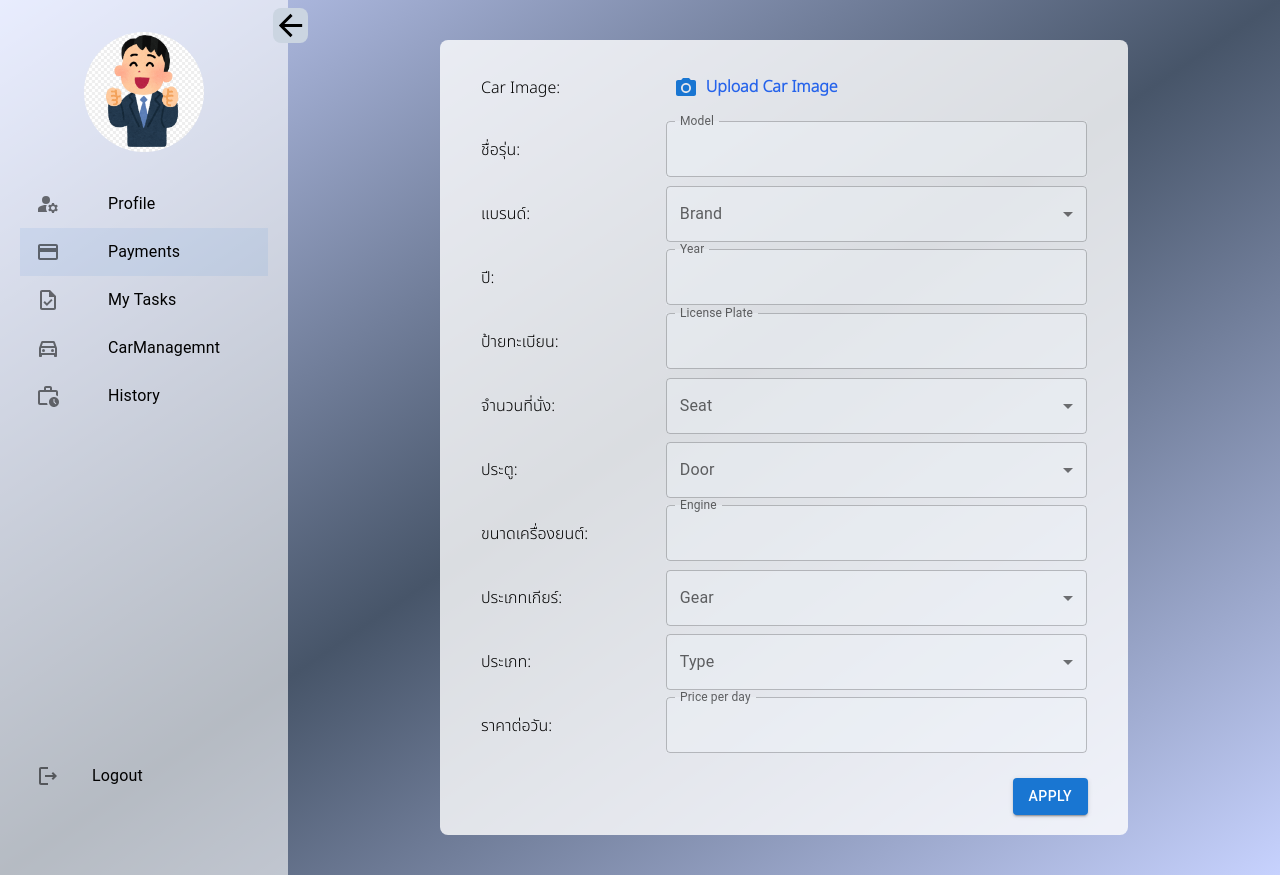
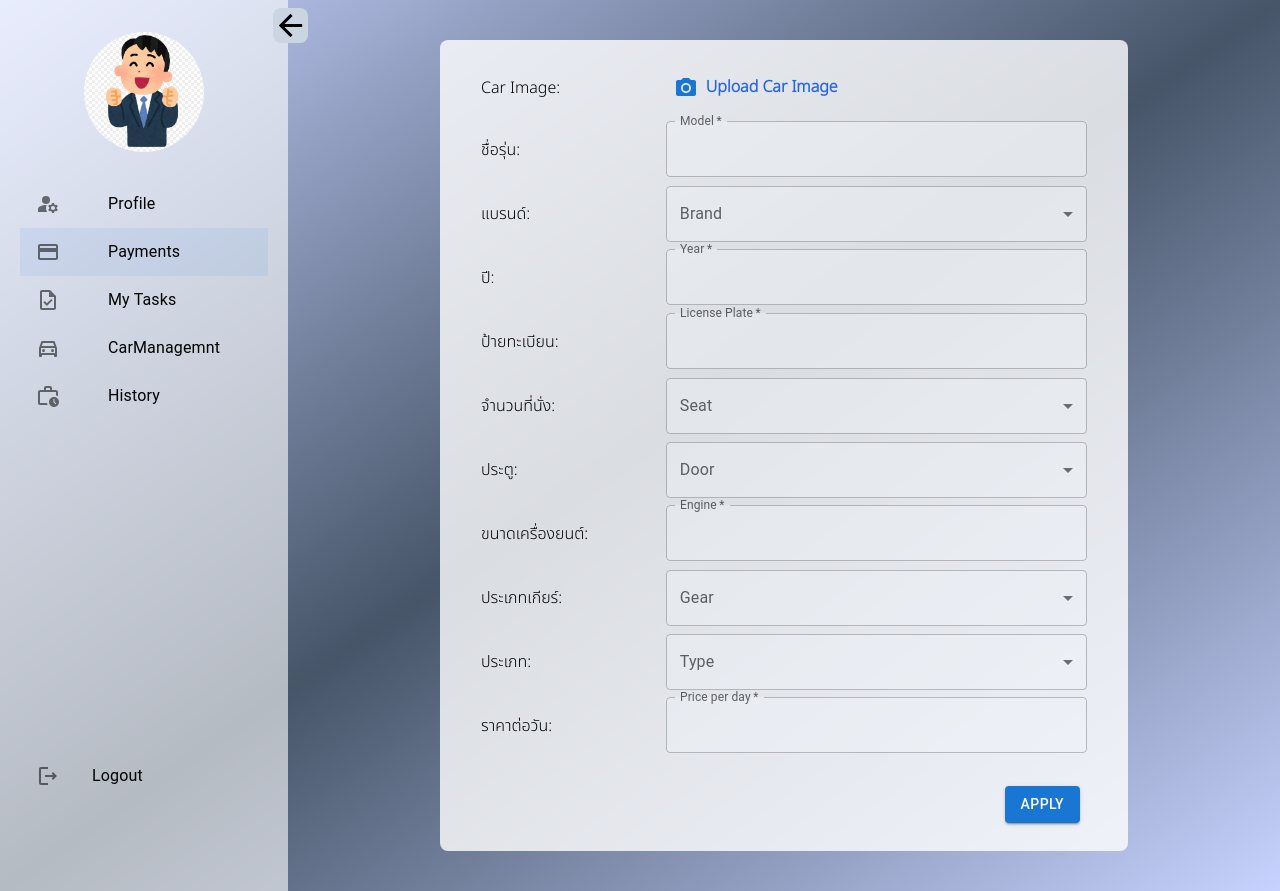
Before and after one commit to PurimpatMerge/CarRentalAndAPIs, a React (Create React App) app in the folder cmr-app/: page /Adminsystem1/Addcar in a window 1280 px wide. Built offline with nearby package versions, Linux system fonts and the light colour scheme; sample sign-in values are in the browser's storage; a web font is replaced by a local one; what tw-elements would draw is missing.

Commit message:
add message aleart and loading

```diff
--- a/cmr-app/src/components/Adminsystem/Profile.jsx
+++ b/cmr-app/src/components/Adminsystem/Profile.jsx
@@ -14,7 +14,12 @@ import axios from "axios";
 import FormHelperText from "@mui/material/FormHelperText";
 import InputLabel from '@mui/material/InputLabel';
 import FormControl from '@mui/material/FormControl';
-import TextField from '@mui/material/TextField';
+import Snackbar from '@mui/material/Snackbar';
+import Alert from '@mui/material/Alert';
+import { useRef } from 'react';
+import CircularProgress from '@mui/material/CircularProgress';
+import Box from '@mui/material/Box';
+import { blue } from '@mui/material/colors';
 const Profile = () => {
 
   //get params
@@ -52,7 +57,18 @@ const Profile = () => {
   const [emailError, setEmailError] = useState('');
   const [emailErrorInput, setEmailErrorInput] = useState(false);
 
+  //validate button
+  const [submitbtn, setSubmitbtn] = useState(false);
 
+
+  useEffect(() => {
+    if (emailErrorInput === true || phoneErrorInput === true || firstnameErrorInput === true || usernameErrorInput === true || passwordErrorInput === true) {
+      setSubmitbtn(true);
+    } else {
+      setSubmitbtn(false);
+    }
+
+  }, [emailErrorInput, phoneErrorInput, firstnameErrorInput, usernameErrorInput, passwordErrorInput, submitbtn]);
 
   //validation username
   const validateUsername = useCallback(() => {
@@ -223,6 +239,36 @@ const Profile = () => {
     setInfo((prev) => ({ ...prev, [event.target.name]: event.target.value }));
   };
 
+
+
+  //Alert
+  const [alertmsg, setAleartMsg] = useState('');
+  const [alertcolor, setAleartColor] = useState('');
+  const [openalert, setOpenAlert] = useState(false);
+  const handleCloseAlert = (event, reason) => {
+    if (reason === 'clickaway') {
+      return;
+    }
+
+    setOpenAlert(false);
+  };
+  //loading btn
+  const [loading, setLoading] = useState(false);
+  const [success, setSuccess] = useState(false);
+  const timer = useRef();
+
+  useEffect(() => {
+    return () => {
+      clearTimeout(timer.current);
+    };
+  }, []);
+
+  useEffect(() => {
+    if (success === true) {
+      window.location.reload(false);
+    }
+  }, [success]);
+
   //edit function
   const handleClick = async (e) => {
     // const listPhoto = [];
@@ -255,10 +301,22 @@ const Profile = () => {
       const res = await axios.put("http://localhost:8800/api/auth/edituserbyid", edituser);
 
       if (res) {
-        window.location.reload(false);
+        if (!loading) {
+          setSuccess(false);
+          setLoading(true);
+          timer.current = window.setTimeout(() => {
+            setSuccess(true);
+            setLoading(false);
+          }, 2000);
+        }
+        setAleartMsg('Edit profile was successfully!');
+        setAleartColor('success');
+        setOpenAlert(true);
       }
     } catch (err) {
-      console.log(err);
+      setAleartMsg('There was an error while Editting the profile. Please try again later.');
+      setAleartColor('error');
+      setOpenAlert(true);
     }
 
   };
@@ -287,7 +345,7 @@ const Profile = () => {
 
 
 
-  console.log(data?.username);
+
   return (
 
     <motion.div
@@ -298,6 +356,11 @@ const Profile = () => {
         delay: 0.1,
         ease: [0, 0.71, 0.2, 1.01]
       }} className="box container mx-auto sm:max-w-screen-md ">
+      <Snackbar anchorOrigin={{ vertical: 'top', horizontal: 'right' }} open={openalert} autoHideDuration={6000} onClose={handleCloseAlert}>
+        <Alert onClose={handleCloseAlert} severity={alertcolor} sx={{ width: '100%' }}>
+          {alertmsg}
+        </Alert>
+      </Snackbar>
       <div className="flex flex-col ">
         <div className="bg-white shadow-lg bg-opacity-80 rounded-lg mx-4 my-4 px-10 sm:mx-10 sm:my-10">
           <table class="table-auto mt-5 text-xs w-full sm:text-base  ">
@@ -337,8 +400,6 @@ const Profile = () => {
             <tr >
               <td className="sm:py-5 ">Username:</td>
               <td>
-
-              <TextField name="username"  onChange={handleChangeUsername} label="Outlined" defaultValue={data?.username || ''} variant="outlined" />
                 <input
                   className={`border px-3 ${usernameErrorInput ? 'border-red-600' : 'border-gray-400'} border-gray-400 ${usernameErrorInput ? 'hover:border-red-400' : 'hover:border-blue-400'} duration-150  focus:outline-none focus:border-none ${usernameErrorInput ? 'focus:ring-red-600' : 'focus:ring-blue-500'}  block w-full focus:ring-1 bg-slate-100 py-4 rounded-md bg-opacity-40`}
                   onChange={handleChangeUsername}
@@ -433,7 +494,23 @@ const Profile = () => {
 
           </table>
           <div className="float-right my-5">
-            <Button onClick={handleClick} className="sm:py-2 text-xs py-1 px-1 sm:px-4 " variant="contained">Apply</Button>
+            <Box sx={{ m: 1, position: 'relative' }}>
+              <Button onClick={handleClick} disabled={submitbtn || loading} className="sm:py-2 text-xs py-1 px-1 sm:px-4 " variant="contained">Apply</Button>
+              {loading && (
+                <CircularProgress
+                  size={24}
+                  sx={{
+                    color: blue[500],
+                    position: 'absolute',
+                    top: '50%',
+                    left: '50%',
+                    marginTop: '-12px',
+                    marginLeft: '-12px',
+                  }}
+                />
+              )}
+            </Box>
+
           </div>
         </div>
       </div>
--- a/cmr-app/src/components/Adminsystem1/Addcar.jsx
+++ b/cmr-app/src/components/Adminsystem1/Addcar.jsx
@@ -11,6 +11,12 @@ import Select from "@mui/material/Select";
 import axios from "axios";
 import FormControl from '@mui/material/FormControl';
 import InputLabel from '@mui/material/InputLabel';
+import Snackbar from '@mui/material/Snackbar';
+import Alert from '@mui/material/Alert';
+import { useRef } from 'react';
+import CircularProgress from '@mui/material/CircularProgress';
+import Box from '@mui/material/Box';
+import { blue } from '@mui/material/colors';
 const Addcar = () => {
 
     const [imageURLs, setImageURLs] = useState([]);
@@ -37,7 +43,16 @@ const Addcar = () => {
     const [price, setPrice] = useState('1,000');
     const [priceError, setPriceError] = useState('');
     const [priceErrorInput, setPriceErrorInput] = useState(false);
+    //validate button
+    const [submitbtn, setSubmitbtn] = useState(false);
+    useEffect(() => {
+        if (modelErrorInput === true || yearErrorInput === true || lplateErrorInput === true || engineErrorInput === true || priceErrorInput === true) {
+          setSubmitbtn(true);
+        } else {
+          setSubmitbtn(false);
+        }
 
+      }, [modelErrorInput, yearErrorInput, lplateErrorInput, engineErrorInput, priceErrorInput, submitbtn]);
     //validation model
     const validateModel = useCallback(() => {
         const regex = /^[a-zA-Z0-9]+$/;
@@ -198,6 +213,34 @@ const Addcar = () => {
 
     };
 
+    //Alert
+    const [alertmsg, setAleartMsg] = useState('');
+    const [alertcolor, setAleartColor] = useState('');
+    const [openalert, setOpenAlert] = useState(false);
+    const handleCloseAlert = (event, reason) => {
+        if (reason === 'clickaway') {
+            return;
+        }
+
+        setOpenAlert(false);
+    };
+    //loading btn
+    const [loading, setLoading] = useState(false);
+    const [success, setSuccess] = useState(false);
+    const timer = useRef();
+
+    useEffect(() => {
+        return () => {
+            clearTimeout(timer.current);
+        };
+    }, []);
+
+    useEffect(() => {
+        if (success === true) {
+            window.location.reload(false);
+        }
+    }, [success]);
+
     const handleClick = async (e) => {
         // const listPhoto = [];
 
@@ -208,7 +251,6 @@ const Addcar = () => {
                     const data = new FormData();
                     data.append("file", file);
                     data.append("upload_preset", "cz1o5kxe");
-
                     const uploadRes = await axios.post("https://api.cloudinary.com/v1_1/dmtdxulw2/image/upload", data);
                     const { url } = uploadRes.data;
                     return url;
@@ -223,20 +265,37 @@ const Addcar = () => {
             console.log(addcar);
             const res = await axios.post("http://localhost:8800/api/car/addcar", addcar);
             if (res) {
-                // ให้ทำการ alert message
+                if (!loading) {
+                    setSuccess(false);
+                    setLoading(true);
+                    timer.current = window.setTimeout(() => {
+                        setSuccess(true);
+                        setLoading(false);
+                    }, 2000);
+                }
+                setAleartMsg('The car was added successfully!');
+                setAleartColor('success');
+                setOpenAlert(true);
+
             }
         } catch (err) {
-            console.log(err);
+            setAleartMsg('There was an error while adding the car. Please try again later.');
+            setAleartColor('error');
+            setOpenAlert(true);
         }
 
     };
 
     return (
         <>
+            <Snackbar anchorOrigin={{ vertical: 'top', horizontal: 'right' }} open={openalert} autoHideDuration={6000} onClose={handleCloseAlert}>
+                <Alert onClose={handleCloseAlert} severity={alertcolor} sx={{ width: '100%' }}>
+                    {alertmsg}
+                </Alert>
+            </Snackbar>
             <div className="container mx-auto sm:max-w-screen-md ">
                 <div className="flex flex-col ">
                     <div className="bg-white bg-opacity-80 rounded-lg mx-4 my-4 px-10 sm:mx-10 sm:my-10">
-
                         <table class="table-auto mt-5 text-xs w-full sm:text-base  ">
                             <tr >
                                 <td className="sm:py-4"> Car Image: </td>
@@ -259,7 +318,7 @@ const Addcar = () => {
                             <tr >
                                 <td className="sm:py-5 ">ชื่อรุ่น:</td>
                                 <td>
-                                    <TextField error={modelErrorInput} onChange={handleChangeModel} id="model" className="w-full bg-slate-100 bg-opacity-40" label="Model" variant="outlined" />
+                                    <TextField required error={modelErrorInput} onChange={handleChangeModel} id="model" className="w-full bg-slate-100 bg-opacity-40" label="Model" variant="outlined" />
                                     <FormHelperText error>{modelError}</FormHelperText>
                                 </td>
                             </tr>
@@ -291,7 +350,7 @@ const Addcar = () => {
                             <tr >
                                 <td className="sm:py-5 ">ปี:</td>
                                 <td>
-                                    <TextField error={yearErrorInput} onChange={handleChangeYear} id="year" className="w-full bg-slate-100 bg-opacity-40" label="ํYear" variant="outlined" />
+                                    <TextField required error={yearErrorInput} onChange={handleChangeYear} inputProps={{ maxLength: 4 }} id="year" className="w-full bg-slate-100 bg-opacity-40" label="ํYear" variant="outlined" />
                                     <FormHelperText error>{yearError}</FormHelperText>
 
                                 </td>
@@ -299,7 +358,7 @@ const Addcar = () => {
                             <tr>
                                 <td className="sm:py-5">ป้ายทะเบียน:</td>
                                 <td>
-                                    <TextField error={lplateErrorInput} onChange={handleChangeLplate} id="lplate" className="w-full bg-slate-100 bg-opacity-40" label="License Plate" variant="outlined" />
+                                    <TextField required error={lplateErrorInput} onChange={handleChangeLplate} id="lplate" className="w-full bg-slate-100 bg-opacity-40" label="License Plate" variant="outlined" />
                                     <FormHelperText error>{lplateError}</FormHelperText>
 
                                 </td>
@@ -347,9 +406,8 @@ const Addcar = () => {
                             <tr>
                                 <td className="sm:py-5">ขนาดเครื่องยนต์:</td>
                                 <td >
-                                    <TextField error={engineErrorInput} onChange={handleChangeEngine} id="engine" className="w-full bg-slate-100 bg-opacity-40" label="Engine" variant="outlined" />
+                                    <TextField required error={engineErrorInput} onChange={handleChangeEngine} id="engine" className="w-full bg-slate-100 bg-opacity-40" label="Engine" variant="outlined" />
                                     <FormHelperText error>{engineError}</FormHelperText>
-
                                 </td>
                             </tr>
                             <tr>
@@ -397,19 +455,35 @@ const Addcar = () => {
                             <tr>
                                 <td className="sm:py-5">ราคาต่อวัน:</td>
                                 <td>
-                                    <TextField error={priceErrorInput} onChange={handleChangePrice} id="price" className="w-full bg-slate-100 bg-opacity-40" label="Price per day" variant="outlined" />
+                                    <TextField required error={priceErrorInput} onChange={handleChangePrice} id="price" className="w-full bg-slate-100 bg-opacity-40" label="Price per day" variant="outlined" />
                                     <FormHelperText error>{priceError}</FormHelperText>
                                 </td>
                             </tr>
                         </table>
                         <div className="float-right my-5">
-                            <Button onClick={handleClick} className="sm:py-2 text-xs py-1 px-1 sm:px-4 " variant="contained">Apply</Button>
+                            <Box sx={{ m: 1, position: 'relative' }}>
+                                <Button onClick={handleClick} className="sm:py-2 text-xs py-1 px-1 sm:px-4 " disabled={submitbtn || loading  } variant="contained">Apply</Button>
+                                {loading && (
+                                    <CircularProgress
+                                        size={24}
+                                        sx={{
+                                            color: blue[500],
+                                            position: 'absolute',
+                                            top: '50%',
+                                            left: '50%',
+                                            marginTop: '-12px',
+                                            marginLeft: '-12px',
+                                        }}
+                                    />
+                                )}
+                            </Box>
                         </div>
 
                     </div>
                 </div>
             </div>
         </>
+
     );
 };
 
--- a/cmr-app/src/components/Adminsystem1/Editcar.jsx
+++ b/cmr-app/src/components/Adminsystem1/Editcar.jsx
@@ -13,6 +13,12 @@ import Delete from '@mui/icons-material/Delete';
 import FormControl from '@mui/material/FormControl';
 import FormHelperText from "@mui/material/FormHelperText";
 import InputLabel from '@mui/material/InputLabel';
+import Snackbar from '@mui/material/Snackbar';
+import Alert from '@mui/material/Alert';
+import { useRef } from 'react';
+import CircularProgress from '@mui/material/CircularProgress';
+import Box from '@mui/material/Box';
+import { blue } from '@mui/material/colors';
 const Editcar = () => {
     // get id
     const { id } = useParams();
@@ -132,6 +138,17 @@ const Editcar = () => {
 
     }, [validateModel, validateYear, validateLplate, validateEngine, validatePrice]);
 
+    //validate button
+    const [submitbtn, setSubmitbtn] = useState(false);
+    useEffect(() => {
+        if (modelErrorInput === true || yearErrorInput === true || lplateErrorInput === true || engineErrorInput === true || priceErrorInput === true) {
+          setSubmitbtn(true);
+        } else {
+          setSubmitbtn(false);
+        }
+
+      }, [modelErrorInput, yearErrorInput, lplateErrorInput, engineErrorInput, priceErrorInput, submitbtn]);
+
     //***********************************************************End Function For Validation******************************************************
 
     //setInfo
@@ -202,6 +219,34 @@ const Editcar = () => {
         setInfo((prev) => ({ ...prev, [event.target.name]: event.target.value }));
     };
 
+    //Alert
+    const [alertmsg, setAleartMsg] = useState('');
+    const [alertcolor, setAleartColor] = useState('');
+    const [openalert, setOpenAlert] = useState(false);
+    const handleCloseAlert = (event, reason) => {
+        if (reason === 'clickaway') {
+            return;
+        }
+
+        setOpenAlert(false);
+    };
+    //loading btn
+    const [loading, setLoading] = useState(false);
+    const [success, setSuccess] = useState(false);
+    const timer = useRef();
+
+    useEffect(() => {
+        return () => {
+            clearTimeout(timer.current);
+        };
+    }, []);
+
+    useEffect(() => {
+        if (success === true) {
+            window.location.reload(false);
+        }
+    }, [success]);
+
     const handleClick = async (e) => {
         // const listPhoto = [];
 
@@ -231,12 +276,23 @@ const Editcar = () => {
             // console.log(list);
             console.log(editcar);
             const res = await axios.put("http://localhost:8800/api/car/editCarById", editcar);
-            window.location.reload(false);
             if (res) {
-                // ให้ทำการ alert message
+                if (!loading) {
+                    setSuccess(false);
+                    setLoading(true);
+                    timer.current = window.setTimeout(() => {
+                        setSuccess(true);
+                        setLoading(false);
+                    }, 2000);
+                }
+                setAleartMsg('The car was added successfully!');
+                setAleartColor('success');
+                setOpenAlert(true);
             }
         } catch (err) {
-            console.log(err);
+            setAleartMsg('There was an error while adding the car. Please try again later.');
+            setAleartColor('error');
+            setOpenAlert(true);
         }
 
     };
@@ -267,6 +323,11 @@ const Editcar = () => {
 
     return (
         <>
+            <Snackbar anchorOrigin={{ vertical: 'top', horizontal: 'right' }} open={openalert} autoHideDuration={6000} onClose={handleCloseAlert}>
+                <Alert onClose={handleCloseAlert} severity={alertcolor} sx={{ width: '100%' }}>
+                    {alertmsg}
+                </Alert>
+            </Snackbar>
             <div className="container mx-auto sm:max-w-screen-md ">
                 <div className="flex flex-col ">
                     <div className="bg-white bg-opacity-80 rounded-lg mx-4 my-4 px-10 sm:mx-10 sm:my-10">
@@ -480,7 +541,22 @@ const Editcar = () => {
                             </tr>
                         </table>
                         <div className="float-right my-5">
-                            <Button onClick={handleClick} className="sm:py-2 text-xs py-1 px-1 sm:px-4 " variant="contained">Apply</Button>
+                            <Box sx={{ m: 1, position: 'relative' }}>
+                                <Button onClick={handleClick} className="sm:py-2 text-xs py-1 px-1 sm:px-4 " disabled={submitbtn || loading  } variant="contained">Apply</Button>
+                                {loading && (
+                                    <CircularProgress
+                                        size={24}
+                                        sx={{
+                                            color: blue[500],
+                                            position: 'absolute',
+                                            top: '50%',
+                                            left: '50%',
+                                            marginTop: '-12px',
+                                            marginLeft: '-12px',
+                                        }}
+                                    />
+                                )}
+                            </Box>
                         </div>
                     </div>
                 </div>
```
Also changed, not shown: cmr-app/src/components/Paymentconfirm/Paymentsteper.jsx (+4 -3 lines), 1 other file (tests, documents, lock files or other folders). Lines whose indentation alone changed are shown as unchanged.
